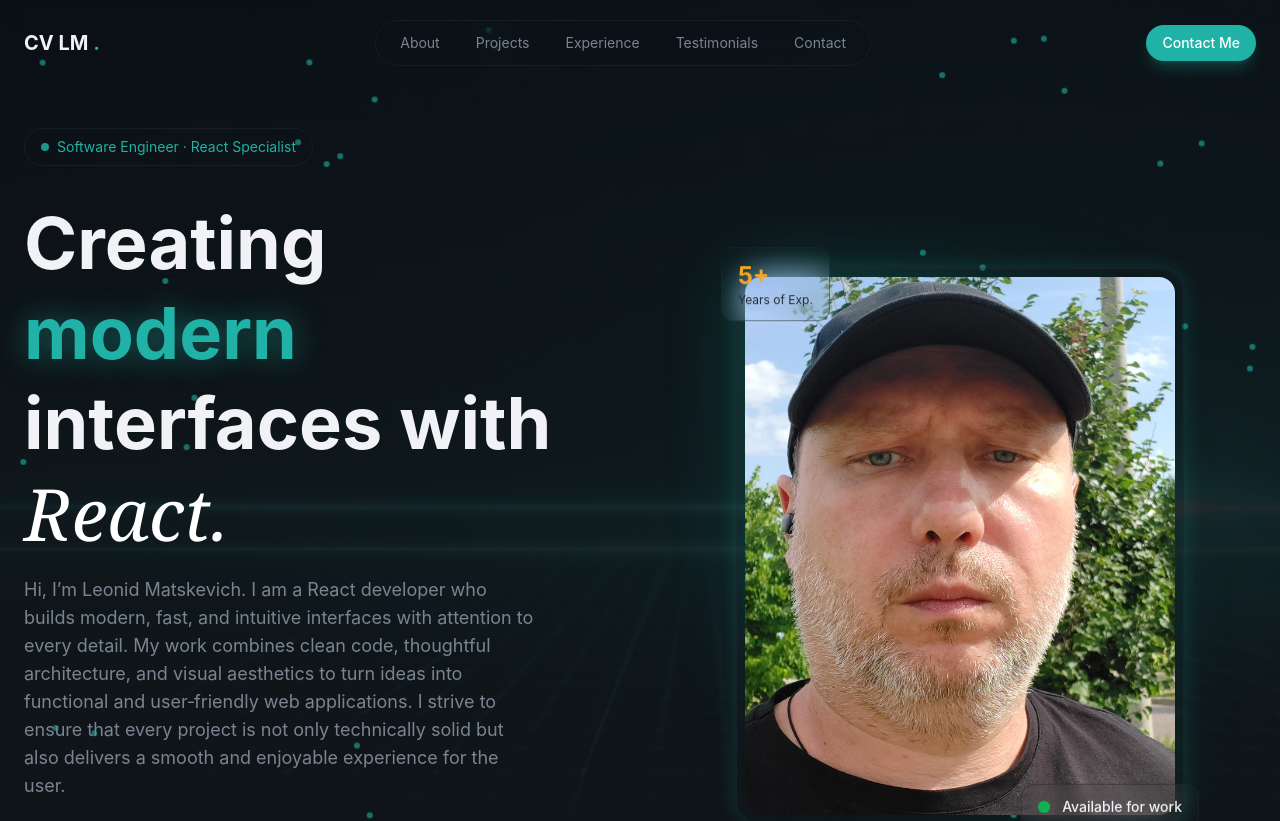
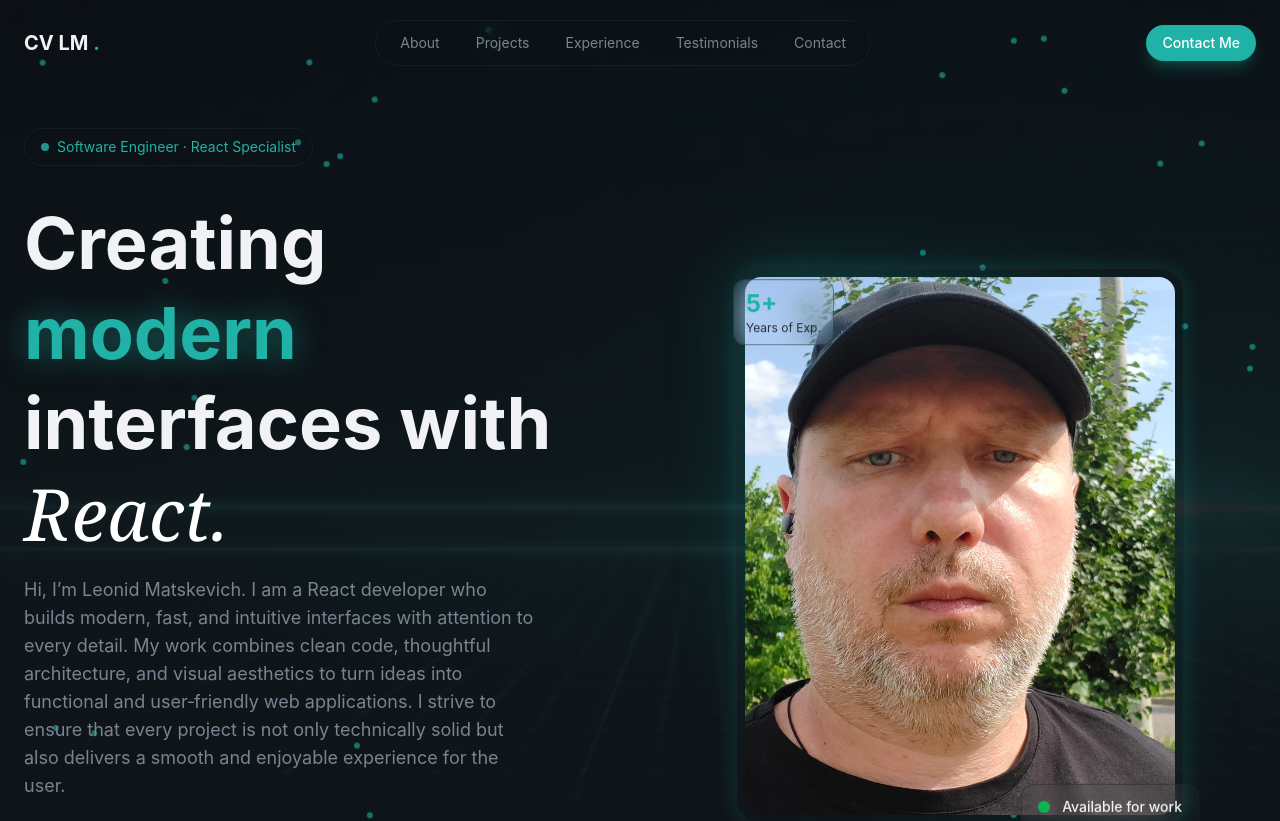
Before and after one commit to SpiriT-L/cv-portfolio, a React (Vite) app: page / in a window 1280 px wide. Shown: the top 821 px of the page. Built offline with nearby package versions, Linux system fonts and the light colour scheme.

Commit message:
fix: update positioning and styling of StatusBadge component

```diff
--- a/src/components/StatusBadge.tsx
+++ b/src/components/StatusBadge.tsx
@@ -1,8 +1,8 @@
 export const StatusBadge = () => {
   return (
     <>
-      <div className='absolute -top-4 -left-4 glass rounded-xl px-4 py-3 animate-float animation-delay-500'>
-        <div className='text-2xl font-bold text-highlight'>5+</div>
+      <div className='absolute top-4 -left-1 glass rounded-xl px-3 py-2 animate-float animation-delay-500'>
+        <div className='text-2xl font-bold text-primary'>5+</div>
         <div className='text-xs text-muted'>Years of Exp.</div>
       </div>
     </>
```
